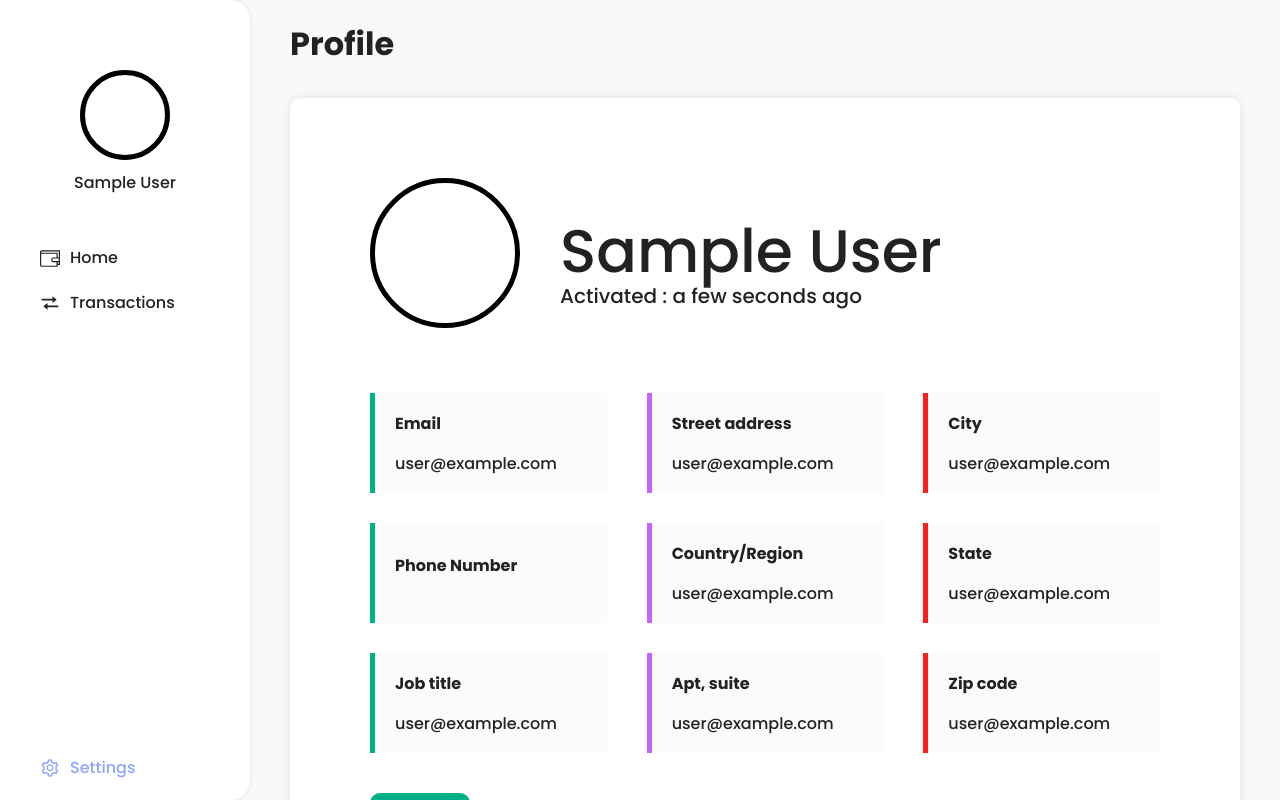
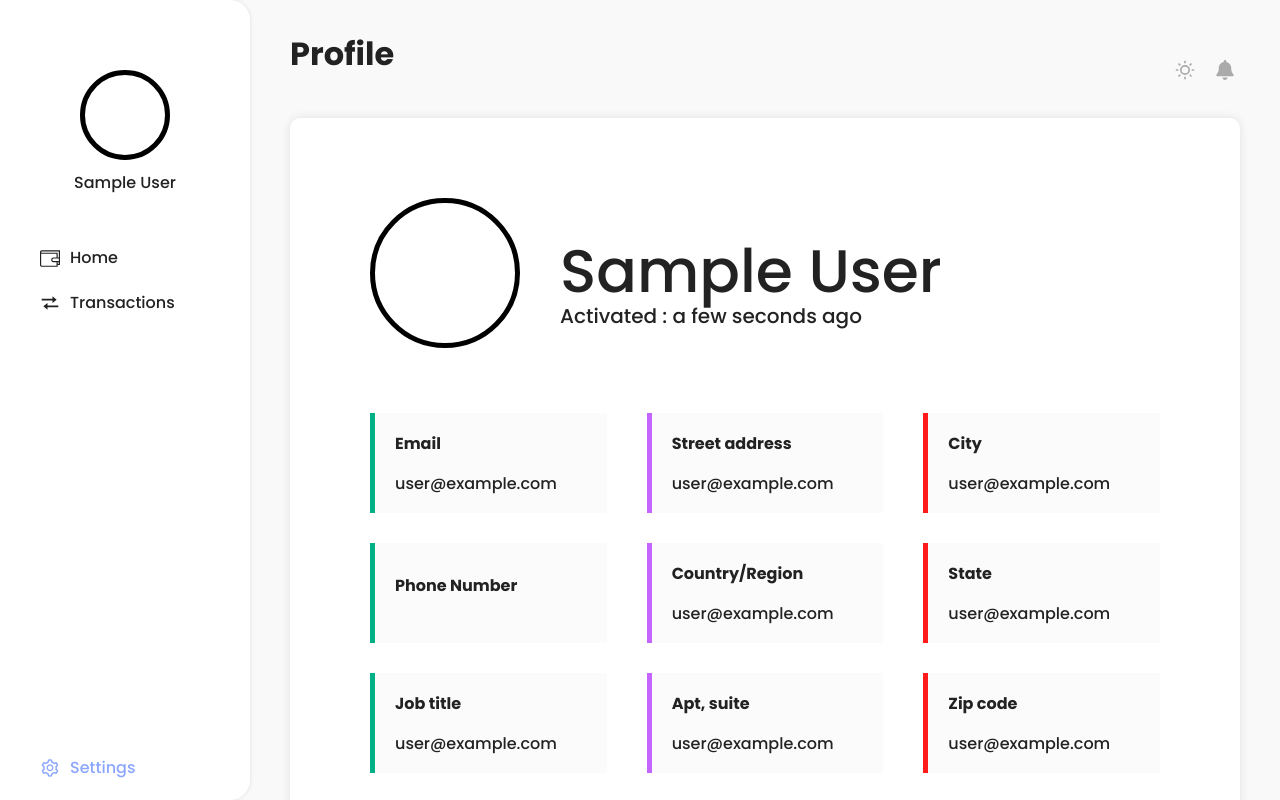
Before and after one commit to GabrielNatan/finance, a React (Create React App) app: page /settings in a window 1280 px wide. Built offline with nearby package versions, Linux system fonts and the light colour scheme; no server answers; sample sign-in values are in the browser's storage.

Commit message:
feat: create message error input

```diff
--- a/src/components/Tag/index.tsx
+++ b/src/components/Tag/index.tsx
@@ -1,6 +1,6 @@
 import { type UseFormRegister } from 'react-hook-form'
 import { type FieldsTypes, type TypeOfFields } from '../../interface'
-import { Container, Title, SubTitle, Input } from './style'
+import { Container, Title, SubTitle, Input, MessageError } from './style'
 
 interface TagProps {
   title: string
@@ -19,7 +19,7 @@ export const Tag = ({ title, text, edit, message, color = '#CCC', register, type
       {edit
         ? <>
           <Input {...register(typeOfFields)} message={(message === undefined || message !== '')}/>
-          {message}
+          <MessageError>{message}</MessageError>
         </>
         : <SubTitle>{text}</SubTitle>
       }
--- a/src/components/Tag/style.ts
+++ b/src/components/Tag/style.ts
@@ -38,6 +38,8 @@ export const Input = styled.input<InputTextProps>`
         -webkit-box-shadow: 0px 0px 0px 30px ${({ theme }) => theme.backgroundSecondary} inset;
         -webkit-text-fill-color: ${({ theme }) => theme.color} !important;
     }
+`
 
-
+export const MessageError = styled.div`
+    color: ${({ theme }) => theme.red};
 `
--- a/src/pages/Settings/index.tsx
+++ b/src/pages/Settings/index.tsx
@@ -1,7 +1,6 @@
 import { Avatar } from '../../components/Avatar'
 import {
   Container,
-  Title,
   Main,
   Top,
   ContAvatar,
@@ -13,7 +12,8 @@ import {
   ContTagsInfo,
   ContButtons,
   ContEdit,
-  Input
+  Input,
+  MessageError
 } from './style'
 import * as Yup from 'yup'
 import { yupResolver } from '@hookform/resolvers/yup'
@@ -26,6 +26,7 @@ import { useApi } from '../../hooks/useApi'
 import { lightTheme } from '../../style/theme'
 import { useForm } from 'react-hook-form'
 import { type TypeOfFields, type FieldsTypes } from '../../interface'
+import { Header } from '../../components/Header'
 
 export const Settings = () => {
   const { user } = useAuth()
@@ -81,7 +82,7 @@ export const Settings = () => {
 
   return (
     <Container>
-      <Title>Profile</Title>
+      <Header page='Profile'/>
       <Main onSubmit={handleSubmit(sendForm)}>
         <Top>
           <ContAvatar>
@@ -105,8 +106,8 @@ export const Settings = () => {
           <Info>
             {update
               ? <>
-                <InputName type="text" {...register('name')}/>
-                {errors?.name?.message}
+                <InputName error={errors?.name?.message !== undefined} type="text" {...register('name')}/>
+                <MessageError>{errors?.name?.message}</MessageError>
               </>
               : <Name>{user.displayName}</Name>
             }
--- a/src/pages/Settings/style.ts
+++ b/src/pages/Settings/style.ts
@@ -6,7 +6,6 @@ export const Container = styled.div`
     height: 100%;
     display: flex;
     flex-direction: column;
-    gap: 30px;
 `
 
 export const Title = styled.h1`
@@ -67,13 +66,21 @@ export const Name = styled.h1`
     color: ${({ theme }) => theme.color};
 
 `
-export const InputName = styled.input`
+export const InputName = styled.input<{ error: boolean }>`
     font-weight: 500;
     width: 600px;
     font-size: 60px;
     line-height: 60px;
     color: ${({ theme }) => theme.color};
+    background-color: ${({ theme }) => theme.backgroundSecondary};
+    border: 1px solid ${({ theme }) => theme.borderColor};
+    border-color: ${({ theme, error }) => error ? theme.red : theme.borderColor};
+    outline-color: ${({ theme, error }) => error ? theme.red : theme.borderColor};
     border-radius: 10px;
+`
+
+export const MessageError = styled.div`
+    color: ${({ theme }) => theme.red};
 `
 export const Activated = styled.div`
     font-size: 20px;
```
